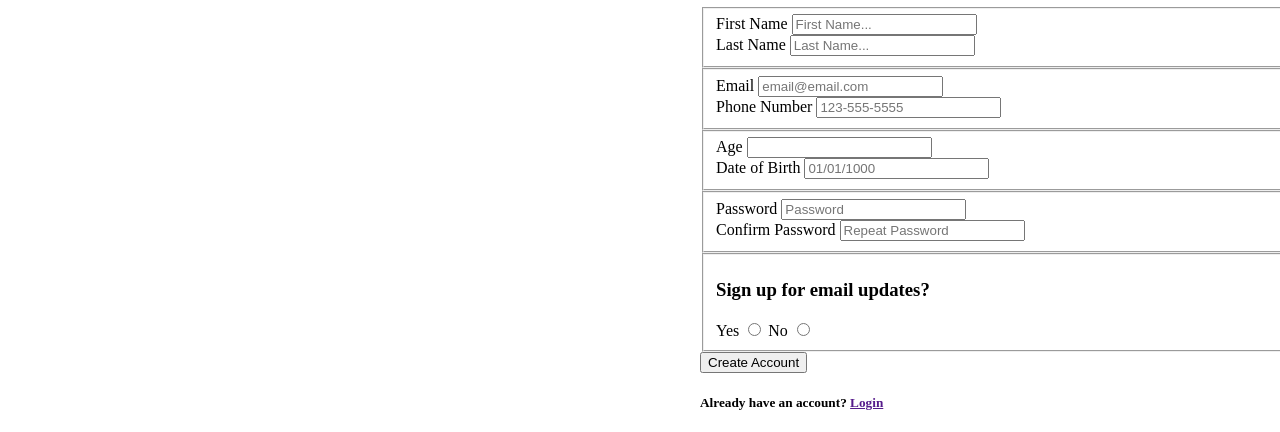
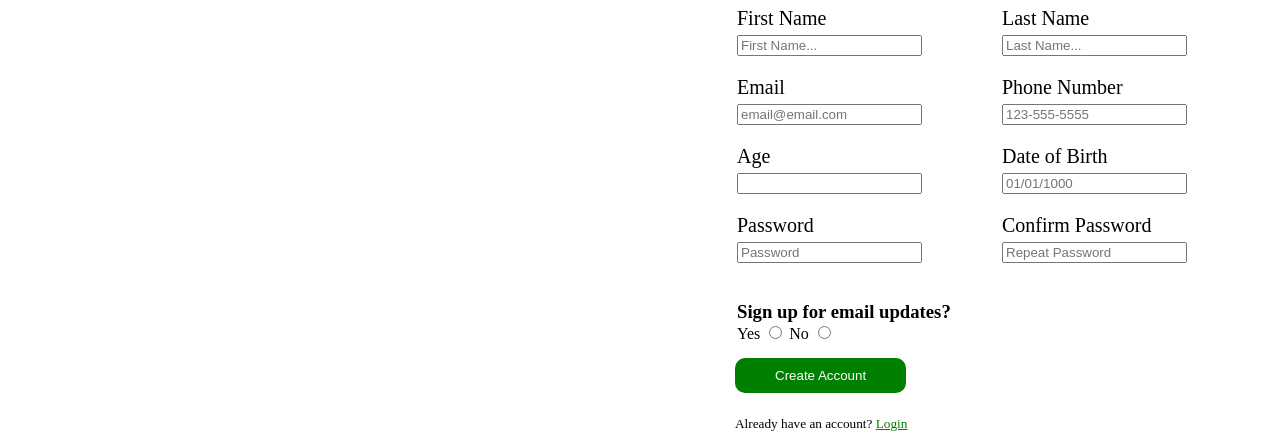
Before and after one commit to jwwals1/sign-up-form, a plain HTML site: page index.html in a window 1280 px wide. Shown: the part 488-920 px from the top of the page. Before the commit the page ends 899 px from the top, so only its background shows below. Drawn offline with Linux system fonts and the light colour scheme; a web font is replaced by a local one.

Commit message:
added style to the form

```diff
--- a/styles.css
+++ b/styles.css
@@ -20,7 +20,7 @@ body {
     display: flex;
     position: relative;
     bottom: 800px;
-    background: rgba(0, 0, 0, .3);
+    background: rgba(0, 0, 0, .2);
     width: 46%;
 }
 
@@ -51,3 +51,67 @@ body {
     padding: 5%;
     font-size: small;
 }
+
+#signup {
+    padding-left: 5%;
+    outline: none;
+}
+
+fieldset {
+    border: 0;
+    padding: 0;
+    display: flex;
+}
+
+
+#inputStyle {
+    outline: none;
+    font-size: smaller;
+    margin-right: 40px;
+    margin-bottom: 20px;
+}
+
+#inputText {
+    margin-right: 140px;
+}
+
+#cell {
+    display: flex;
+    flex-direction: column;
+    margin-right: 80px;
+    margin-bottom: 20px;
+}
+
+#labelText {
+    margin-bottom: 5px;
+    font-size: 20px;
+}
+
+.emailUpdate {
+    display: flex;
+    flex-direction: column;
+}
+
+h3 {
+    margin-bottom: 0px;
+}
+
+#submit {
+    background-color: green;
+    color: white;
+    margin-top: 15px;
+    padding-right: 40px;
+    padding-left: 40px;
+    padding-top: 10px;
+    padding-bottom: 10px;
+    border: 0px;
+    border-radius: 10px;
+}
+
+h5 {
+    font-weight: 500;
+}
+
+a {
+    color: green;
+}
```
